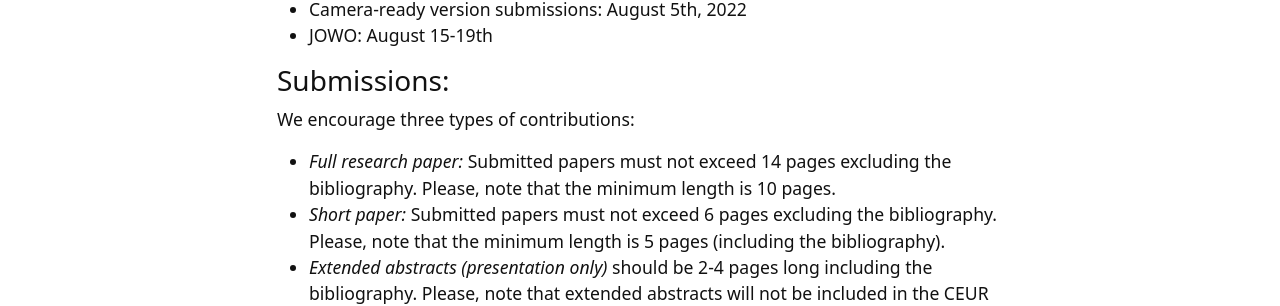
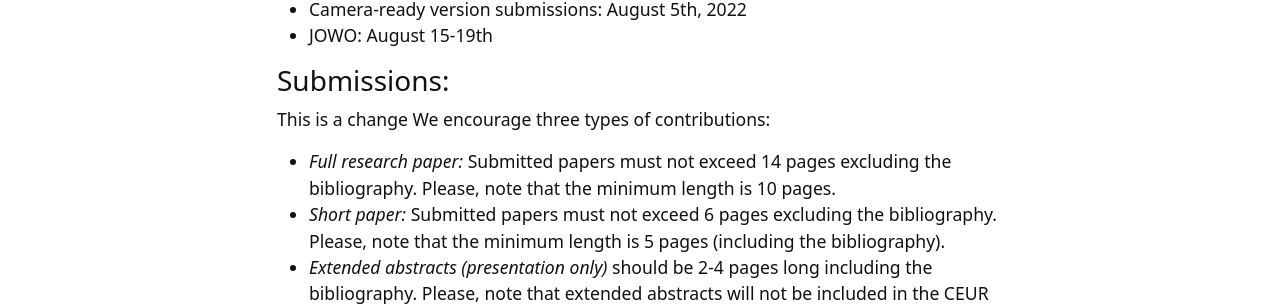
Before and after one commit to shirlysteph/woodd-jowo22, a Jekyll site: the page built from content/0-prep.md, in a window 1280 px wide. Shown: the part 1271-1577 px from the top of the page. Built offline with Jekyll 4.4.1, drawn with Linux system fonts in a browser that asks for light colours.

Commit message:
Update 0-prep.md

```diff
--- a/content/0-prep.md
+++ b/content/0-prep.md
@@ -57,7 +57,7 @@ Submissions are particularly welcome that address aspects of this theme, but sub
 
 
 ### Submissions:
-
+This is a change
 We encourage three types of contributions:
 
 <ul>
```
